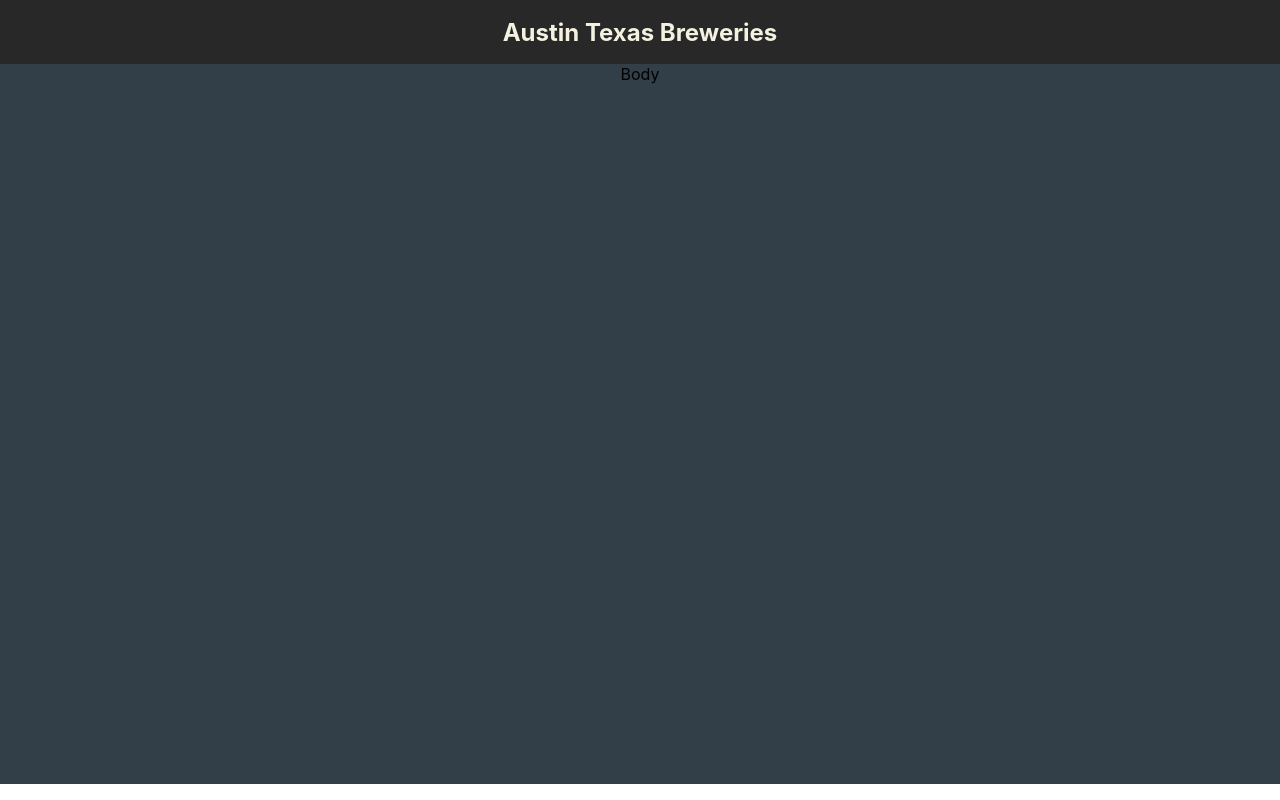
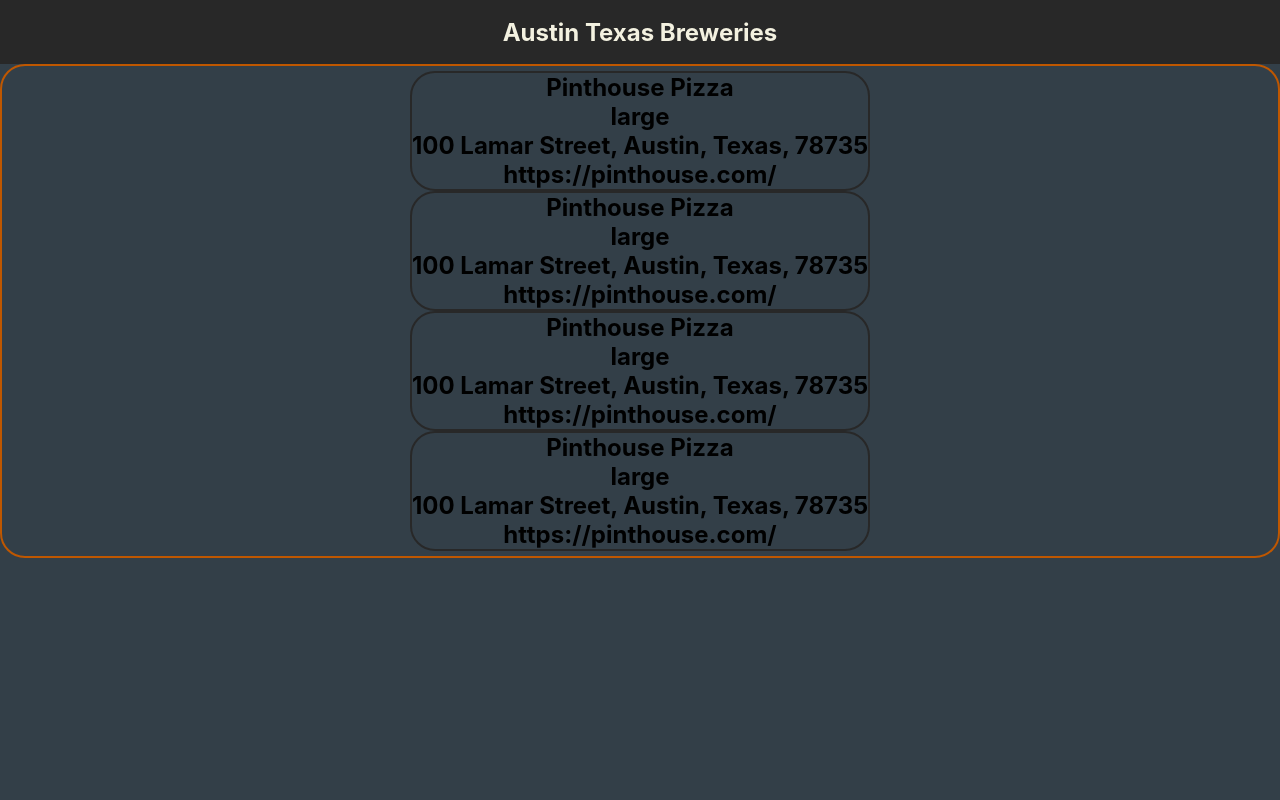
Before and after one commit to lexabu/austin-texas-breweries, a React (Create React App) app: page / in a window 1280 px wide. Built offline with nearby package versions, Linux system fonts and the light colour scheme.

Commit message:
add types for breweries and initial styling for page layout

```diff
--- a/src/App.scss
+++ b/src/App.scss
@@ -19,7 +19,9 @@
 
 .App-body {
   background-color: colors.$color2;
-  min-height: 90vh;
+  min-height: 92vh;
   height: 100%;
   width: 100vw;
+  font-weight: normal;
+  font-size: medium;
 }
--- a/src/App.tsx
+++ b/src/App.tsx
@@ -1,5 +1,6 @@
 import React from 'react';
 import './App.scss';
+import BreweryList from './components/BreweryList/BreweryList';
 
 function App() {
   return (
@@ -8,7 +9,7 @@
         <p>Austin Texas Breweries</p>
       </header>
       <div className="App-body">
-        <p>Body</p>
+        <BreweryList />
       </div>
     </div>
   );
--- /dev/null
+++ b/src/components/BreweryCard/BreweryCard.scss
@@ -0,0 +1,8 @@
+@use 'src/colors.scss' as colors;
+
+.brewery-card {
+  border: 2px;
+  border-style: solid;
+  border-color: colors.$color5;
+  border-radius: 25px;
+}
--- /dev/null
+++ b/src/components/BreweryCard/BreweryCard.tsx
@@ -0,0 +1,25 @@
+import React from 'react';
+import './BreweryCard.scss';
+
+type Props = {
+  brewery: {
+    name: string;
+    type: string;
+    address: string;
+    URL: string;
+  };
+};
+
+function BreweryCard({ brewery }: Props) {
+  const { name, type, address, URL } = brewery;
+  return (
+    <div className="brewery-card">
+      <h2> {name} </h2>
+      <h2> {type} </h2>
+      <h2> {address} </h2>
+      <h2> {URL} </h2>
+    </div>
+  );
+}
+
+export default BreweryCard;
--- /dev/null
+++ b/src/components/BreweryList/BreweryList.scss
@@ -0,0 +1,12 @@
+@use 'src/colors.scss' as colors;
+
+.brewery-list {
+  border: 2px;
+  border-style: solid;
+  border-color: colors.$color3;
+  border-radius: 25px;
+  display: flex;
+  flex-direction: column;
+  align-items: center;
+  padding: 5px 20px;
+}
--- /dev/null
+++ b/src/components/BreweryList/BreweryList.tsx
@@ -0,0 +1,22 @@
+import React from 'react';
+import './BreweryList.scss';
+import BreweryCard from '../BreweryCard/BreweryCard';
+
+function BreweryList() {
+  const breweryExampleData = {
+    name: 'Pinthouse Pizza',
+    type: 'large',
+    address: '100 Lamar Street, Austin, Texas, 78735',
+    URL: 'https://pinthouse.com/',
+  };
+  return (
+    <div className="brewery-list">
+      <BreweryCard brewery={breweryExampleData} />
+      <BreweryCard brewery={breweryExampleData} />
+      <BreweryCard brewery={breweryExampleData} />
+      <BreweryCard brewery={breweryExampleData} />
+    </div>
+  );
+}
+
+export default BreweryList;
```
Also changed, not shown: 1 other file (tests, documents, lock files or other folders).
